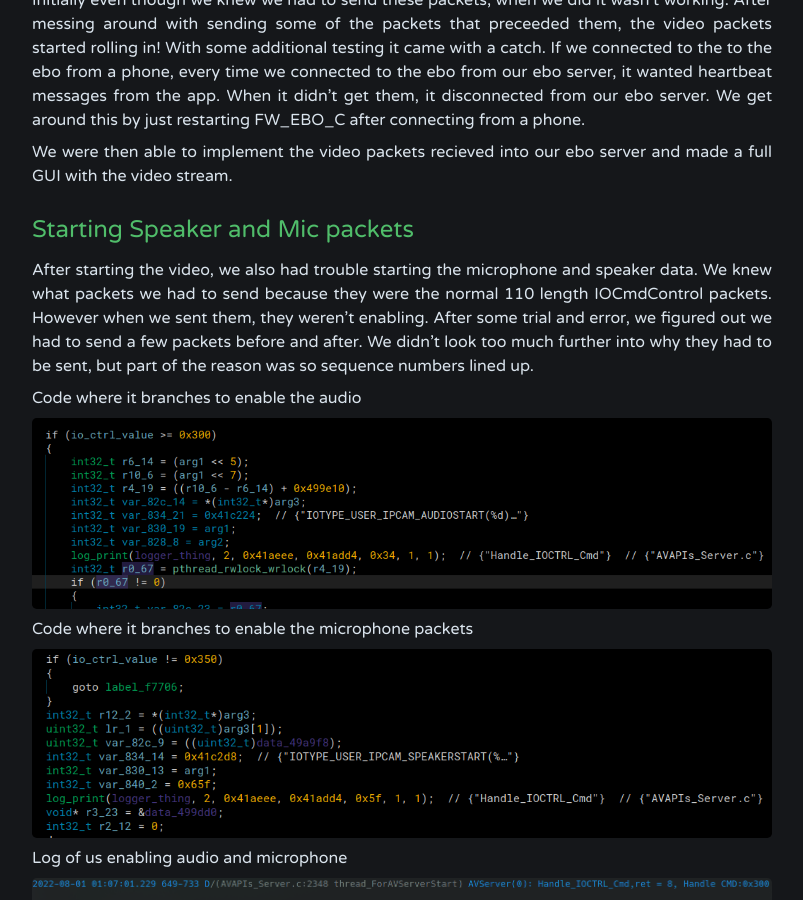
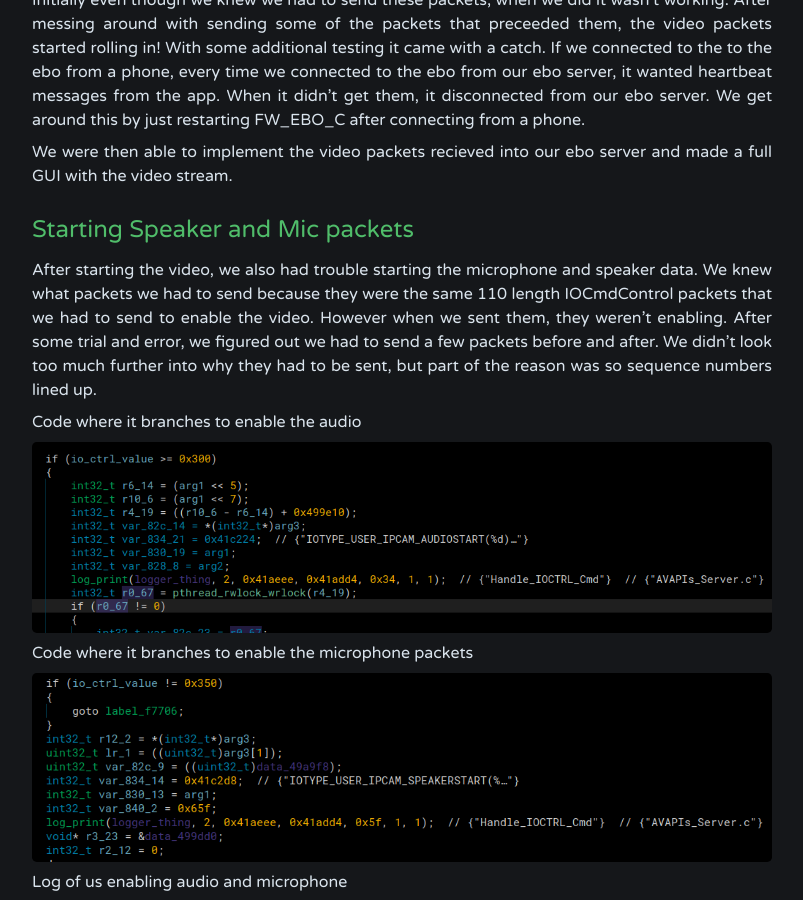
Before and after one commit to debugmen/debugmen.github.io, a Jekyll site: the page built from _posts/2022-03-10-enabot_series_part_2.md, in a window 1280 px wide and 900 px high, scrolled down 30026 px. Shown: the whole window, without its empty margins (238-1041 px from the left). Built offline with Jekyll 4.4.1, drawn with Linux system fonts in a browser that asks for light colours.

Commit message:
Revising

```diff
--- a/_posts/2022-03-10-enabot_series_part_2.md
+++ b/_posts/2022-03-10-enabot_series_part_2.md
@@ -596,7 +596,7 @@ We were then able to implement the video packets recieved into our ebo server an
 
 ## Starting Speaker and Mic packets
 
-After starting the video, we also had trouble starting the microphone and speaker data. We knew what packets we had to send because they were the normal 110 length IOCmdControl packets. However when we sent them, they weren't enabling. After some trial and error, we figured out we had to send a few packets before and after. We didn't look too much further into why they had to be sent, but part of the reason was so sequence numbers lined up.
+After starting the video, we also had trouble starting the microphone and speaker data. We knew what packets we had to send because they were the same 110 length IOCmdControl packets that we had to send to enable the video. However when we sent them, they weren't enabling. After some trial and error, we figured out we had to send a few packets before and after. We didn't look too much further into why they had to be sent, but part of the reason was so sequence numbers lined up.
 
 Code where it branches to enable the audio
 
```
